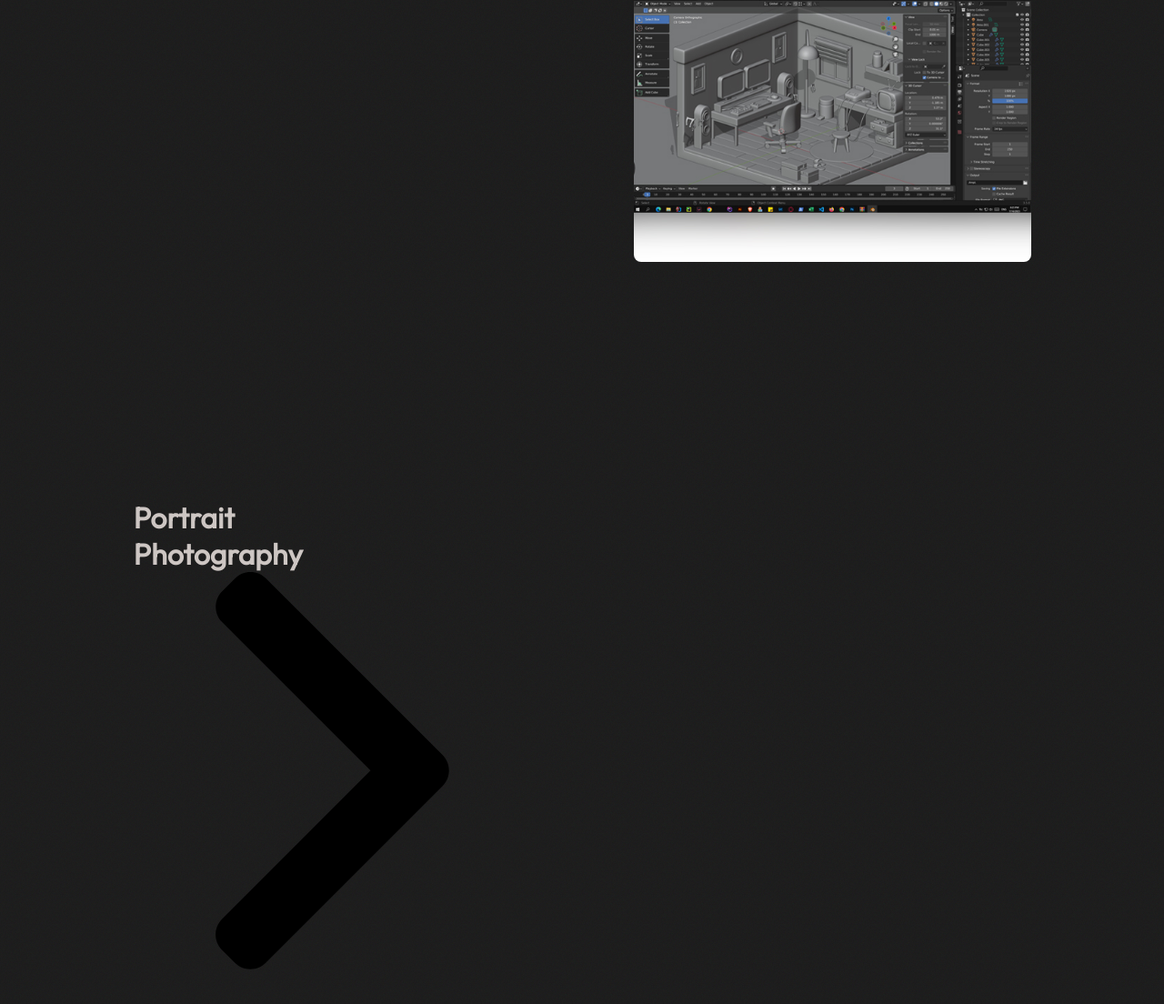
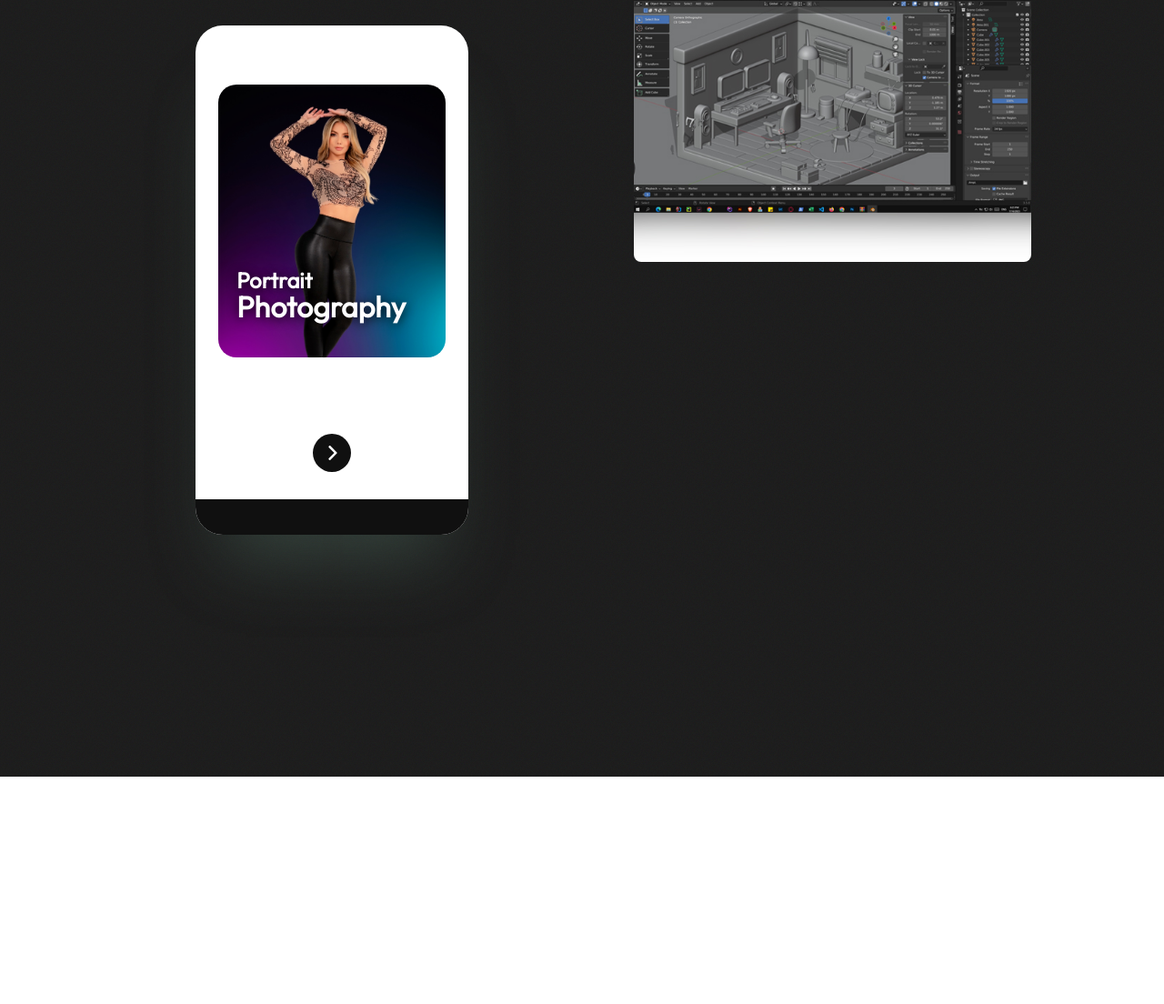
Before and after one commit to KAMBLACK66/ExoticEscape, a plain HTML site: page index.html in a window 1280 px wide. Shown: the part 3587-4691 px from the top of the page at 91% size. After the commit the page ends 4441 px from the top, so only its background shows below. Drawn offline with nearby package versions, Linux system fonts and the light colour scheme.

Commit message:
Update main.css

```diff
--- a/css/main.css
+++ b/css/main.css
@@ -87,3 +87,133 @@ body {
 .text-block__p {
 	line-height: 1.75;
 }
+.container1 {
+  position: relative;
+  left: 50%;
+  top: 60%;
+  -webkit-transform: translate(-50%, -50%);
+  transform: translate(-50%, -50%);
+  overflow: hidden;
+  background-color: #fff;
+  width: 300px;
+  height: 560px;
+  border-radius: 30px;
+  -webkit-box-shadow: 0px 56px 72px -30px rgba(81, 108, 95, 0.46);
+  box-shadow: 0px 56px 72px -30px rgba(81, 108, 95, 0.46);
+}
+
+.next-screen {
+  position: absolute;
+  background-color: #101010;
+  width: 100%;
+  padding: 40px 25px 0 25px;
+  z-index: 100;
+}
+
+.screen-1 .top {
+  position: relative;
+  margin-top: 25px;
+  width: 100%;
+  height: 300px;
+  background: url("../img/work/bg-666.jpg");
+  background-size: cover;
+  border-radius: 20px;
+  overflow: hidden;
+}
+
+.screen-1 {
+  padding: 40px 25px 0 25px;
+}
+
+.screen-1 img {
+  height: 16px;
+}
+
+.screen-1 .top h1 {
+  text-shadow: 0px 2px 12px rgba(0, 0, 0, 0.86);
+  position: absolute;
+  bottom: 0;
+  color: #fff;
+  padding: 40px 20px;
+  line-height: 1;
+  z-index: 1;
+}
+
+.screen-1 .top h1 span {
+  font-size: 24px;
+  font-weight: 600;
+}
+
+.screen-1 .button {
+  position: absolute;
+  left: 50%;
+  top: 84%;
+  -webkit-transform: translate(-50%, -50%);
+  transform: translate(-50%, -50%);
+  -webkit-tap-highlight-color: rgba(255, 255, 255, 0);
+  width: 42px;
+  height: 42px;
+  background-color: #101010;
+  border-radius: 50%;
+  z-index: 200;
+  cursor: pointer;
+}
+
+.screen-1 .button svg {
+  position: absolute;
+  left: 52%;
+  top: 50%;
+  -webkit-transform: translate(-50%, -50%);
+  transform: translate(-50%, -50%);
+  fill: #fff;
+  height: 16px;
+  width: 16px;
+}
+
+.screen-1 .loading {
+  position: relative;
+  bottom: 16px;
+  font-size: 14px;
+  left: 40px;
+  font-weight: 500;
+  z-index: 210;
+  color: #cacaca;
+}
+
+.next-screen svg {
+  width: 18px;
+  height: 18px;
+  fill: #fff;
+  -webkit-tap-highlight-color: rgba(255, 255, 255, 0);
+  cursor: pointer;
+}
+
+.next-screen h1 {
+  color: #fff;
+  margin-top: 20px;
+  line-height: 1;
+}
+
+.next-screen h1 span {
+  font-size: 24px;
+  font-weight: 600;
+}
+
+.next-screen .header {
+  width: 100%;
+  height: 150px;
+  background: url("../img/work/bg-666.jpg");
+  border: 20px;
+  background-size: cover;
+  background-position: center;
+  margin-top: 40px;
+}
+
+.next-screen p {
+  color: #fff;
+  position: relative;
+  margin-top: 20px;
+  font-size: 14px;
+  line-height: 2;
+  padding-bottom: 25px;
+}
```
